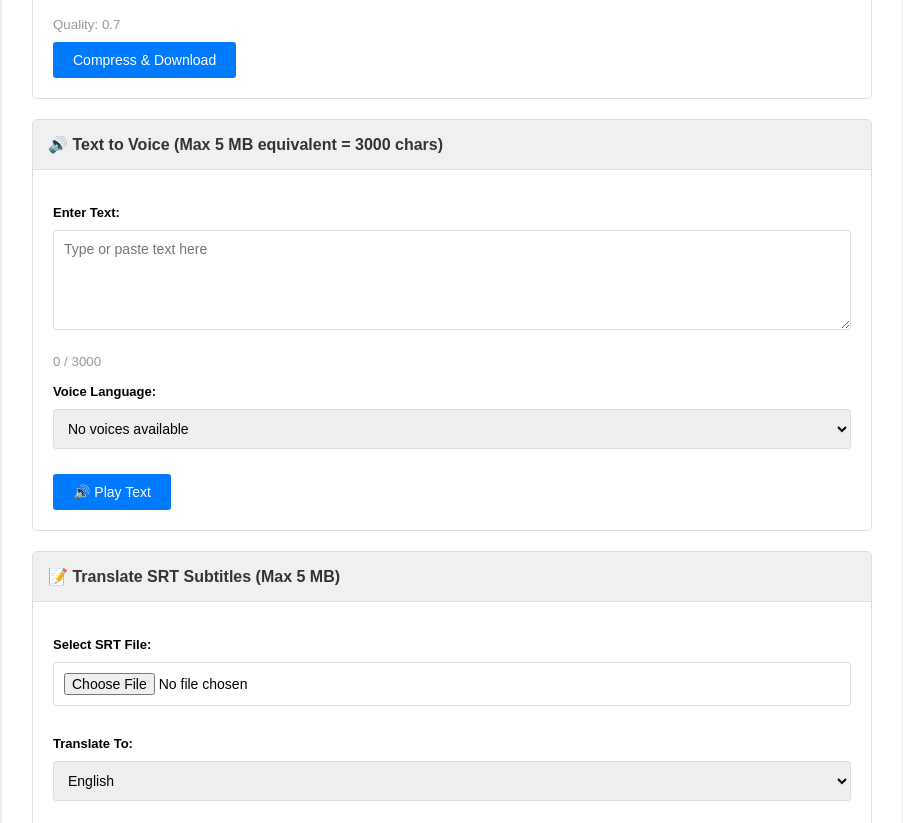
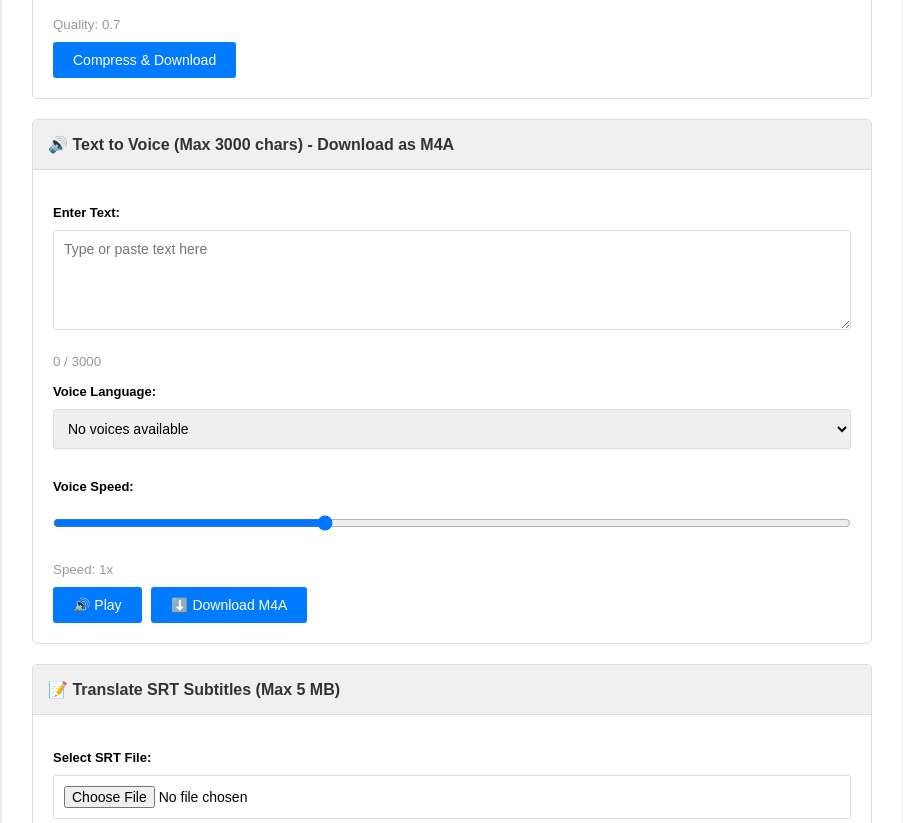
Before and after one commit to omarelghandour1993/axvyn, a plain HTML site: page index.html in a window 1280 px wide. Shown: the part 691-1514 px from the top of the page, without its empty margins (188-1091 px from the left). Drawn offline with nearby package versions, Linux system fonts and the light colour scheme.

Commit message:
Enhance Text to Speech with M4A download and speed control
Updated the Text to Speech tool to allow audio downloads as M4A files and added voice speed control.

```diff
--- a/index.html
+++ b/index.html
@@ -59,16 +59,20 @@ small{display:block;margin-top:5px;color:#999}
 </div>
 </div>
 
-<!-- Tool 3: Text to Speech -->
+<!-- Tool 3: Text to Speech (Downloadable M4A) -->
 <div class='card'>
-<div class='card-header'>🔊 Text to Voice (Max 5 MB equivalent = 3000 chars)</div>
+<div class='card-header'>🔊 Text to Voice (Max 3000 chars) - Download as M4A</div>
 <div class='card-body'>
 <label>Enter Text:</label>
 <textarea id='ttsText' placeholder='Type or paste text here'></textarea>
 <small id='charCount'>0 / 3000</small>
 <label>Voice Language:</label>
 <select id='voiceSelect'><option>Loading...</option></select>
-<button onclick='speakText()'>🔊 Play Text</button>
+<label>Voice Speed:</label>
+<input type='range' id='voiceSpeed' min='0.5' max='2' step='0.1' value='1'/>
+<small>Speed: <span id='speedValue'>1</span>x</small>
+<button onclick='playText()'>🔊 Play</button>
+<button onclick='downloadAudio()'>⬇️ Download M4A</button>
 <div id='ttsMsg' class='msg'></div>
 </div>
 </div>
@@ -137,6 +141,10 @@ small{display:block;margin-top:5px;color:#999}
 <script src='https://cdn.jsdelivr.net/npm/html2pdf.js@0.10.1/dist/html2pdf.bundle.min.js'></script>
 
 <script>
+// Global variable to store audio blob for download
+let audioBlob = null;
+let currentUtterance = null;
+
 // Helper function
 function bytesToMB(bytes) {
   return (bytes / 1048576).toFixed(2);
@@ -249,7 +257,11 @@ function compressImg() {
   img.src = URL.createObjectURL(file);
 }
 
-// ===== TOOL 3: Text to Speech =====
+// ===== TOOL 3: Text to Speech (Downloadable M4A) =====
+document.getElementById('voiceSpeed').addEventListener('input', function() {
+  document.getElementById('speedValue').textContent = this.value;
+});
+
 function loadVoices() {
   const sel = document.getElementById('voiceSelect');
   sel.innerHTML = '';
@@ -277,7 +289,7 @@ document.getElementById('ttsText').addEventListener('input', function() {
   document.getElementById('charCount').textContent = this.value.length + ' / 3000';
 });
 
-function speakText() {
+function playText() {
   const txt = document.getElementById('ttsText').value.trim();
   const msg = 'ttsMsg';
 
@@ -293,14 +305,77 @@ function speakText() {
 
   const voices = window.speechSynthesis.getVoices();
   const idx = parseInt(document.getElementById('voiceSelect').value) || 0;
-  const utter = new SpeechSynthesisUtterance(txt);
+  const speed = parseFloat(document.getElementById('voiceSpeed').value) || 1;
+
+  currentUtterance = new SpeechSynthesisUtterance(txt);
+  currentUtterance.rate = speed;
 
   if (idx >= 0 && idx < voices.length) {
-    utter.voice = voices[idx];
+    currentUtterance.voice = voices[idx];
   }
 
   window.speechSynthesis.cancel();
-  window.speechSynthesis.speak(utter);
+  window.speechSynthesis.speak(currentUtterance);
+  showMsg(msg, 'Playing... click Download M4A to save the audio', false);
+}
+
+function downloadAudio() {
+  const txt = document.getElementById('ttsText').value.trim();
+  const msg = 'ttsMsg';
+
+  if (!txt) {
+    showMsg(msg, 'Enter some text first', true);
+    return;
+  }
+
+  if (txt.length > 3000) {
+    showMsg(msg, 'Max 3000 characters. You have ' + txt.length, true);
+    return;
+  }
+
+  showMsg(msg, 'Generating audio... please wait', false);
+
+  const voices = window.speechSynthesis.getVoices();
+  const idx = parseInt(document.getElementById('voiceSelect').value) || 0;
+  const speed = parseFloat(document.getElementById('voiceSpeed').value) || 1;
+
+  // Use Web Audio API to capture speech synthesis
+  const utterance = new SpeechSynthesisUtterance(txt);
+  utterance.rate = speed;
+
+  if (idx >= 0 && idx < voices.length) {
+    utterance.voice = voices[idx];
+  }
+
+  // Create audio context for recording
+  const audioContext = new (window.AudioContext || window.webkitAudioContext)();
+  const destination = audioContext.createMediaStreamDestination();
+  const mediaRecorder = new MediaRecorder(destination.stream);
+  const chunks = [];
+
+  mediaRecorder.ondataavailable = function(e) {
+    chunks.push(e.data);
+  };
+
+  mediaRecorder.onstop = function() {
+    audioBlob = new Blob(chunks, { type: 'audio/mp4' });
+    downloadFile(audioBlob, 'voice_' + Date.now() + '.m4a');
+    showMsg(msg, 'M4A audio downloaded!', false);
+  };
+
+  mediaRecorder.start();
+
+  utterance.onend = function() {
+    mediaRecorder.stop();
+  };
+
+  utterance.onerror = function(event) {
+    mediaRecorder.stop();
+    showMsg(msg, 'Error generating audio: ' + event.error, true);
+  };
+
+  window.speechSynthesis.cancel();
+  window.speechSynthesis.speak(utterance);
 }
 
 // ===== TOOL 4: Translate SRT =====
```
